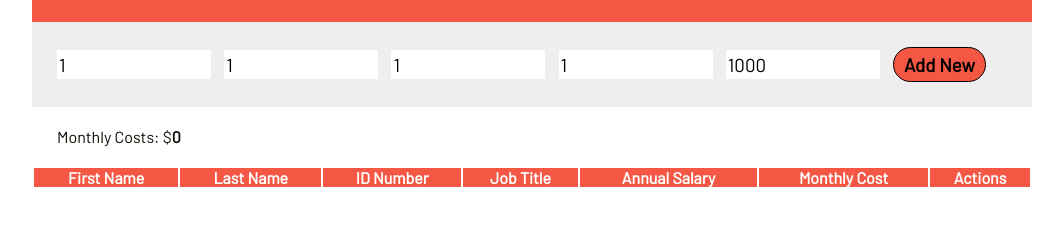
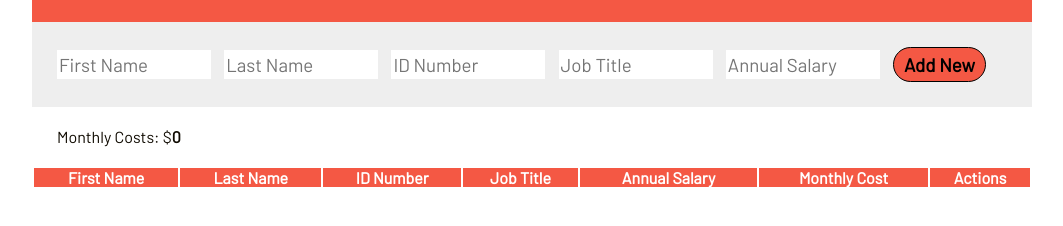
Before and after one commit to ajjme/prime1-weekend-challenge, a plain HTML site: page index.html in a window 1280 px wide. Shown: the part 116-342 px from the top of the page, without its empty margins (108-1171 px from the left). Drawn offline with Linux system fonts and the light colour scheme.

Commit message:
Reset default values in input

```diff
--- a/index.html
+++ b/index.html
@@ -16,11 +16,11 @@
       <h1>Salary Calculator</h1>
 
       <div id="inputs">
-          <input type="text" value="1" placeholder="First Name" id="firstName" />
-          <input type="text" value="1" placeholder="Last Name" id="lastName" />
-          <input type="text" value="1" placeholder="ID Number" id="idNumber" />
-          <input type="text" value="1" placeholder="Job Title" id="jobTitle" />
-          <input type="text" value="1000" placeholder="Annual Salary" id="annualSalary" />
+          <input type="text" placeholder="First Name" id="firstName" />
+          <input type="text" placeholder="Last Name" id="lastName" />
+          <input type="text" placeholder="ID Number" id="idNumber" />
+          <input type="text" placeholder="Job Title" id="jobTitle" />
+          <input type="text" placeholder="Annual Salary" id="annualSalary" />
         <button id="submitButton">Add New</button>
       </div>
 
--- a/script.js
+++ b/script.js
@@ -10,7 +10,6 @@ $(document).ready(start);
 
 // SUMMARY: Starts the script on pageload
 function start() {
-  console.log('script srced');
 
   // SUMMARY: Submit button collects info
     $('#submitButton').on('click', updateInfo);
@@ -31,7 +30,6 @@ function deleteRow() {
     displayMonthlyCosts();
   // END
 
-
   $(this).closest('tr').remove();
 } // END: deleteRow()
 
@@ -44,7 +42,6 @@ function Employee(firstName, lastName, idNumber, jobTitle, annualSalary) {
   this.jobTitle = jobTitle;
   this.annualSalary = Number(annualSalary);
   this.monthlyCost = Number( (this.annualSalary / 12).toFixed(2) );
-  // NOTE: This looks gross and too long.
 } // END: Employee(firstName, lastName, idNumber, jobTitle, annualSalary)
 
 
```
Also changed, not shown: test.html (deleted, +0 -19 lines).
